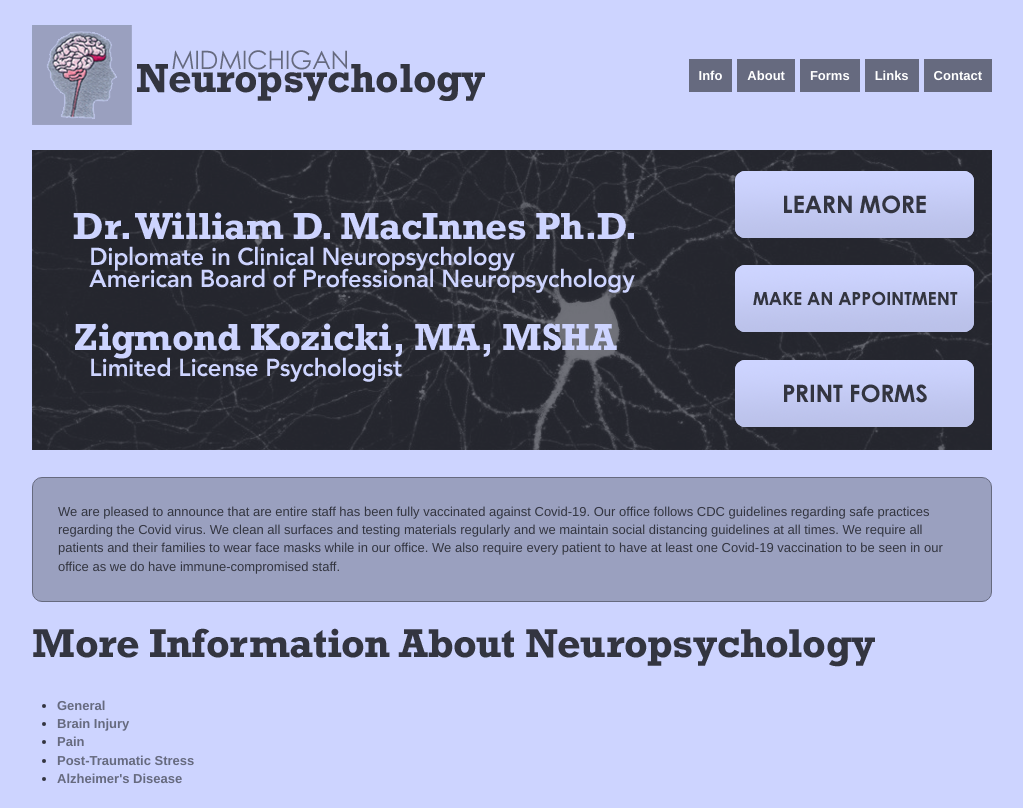
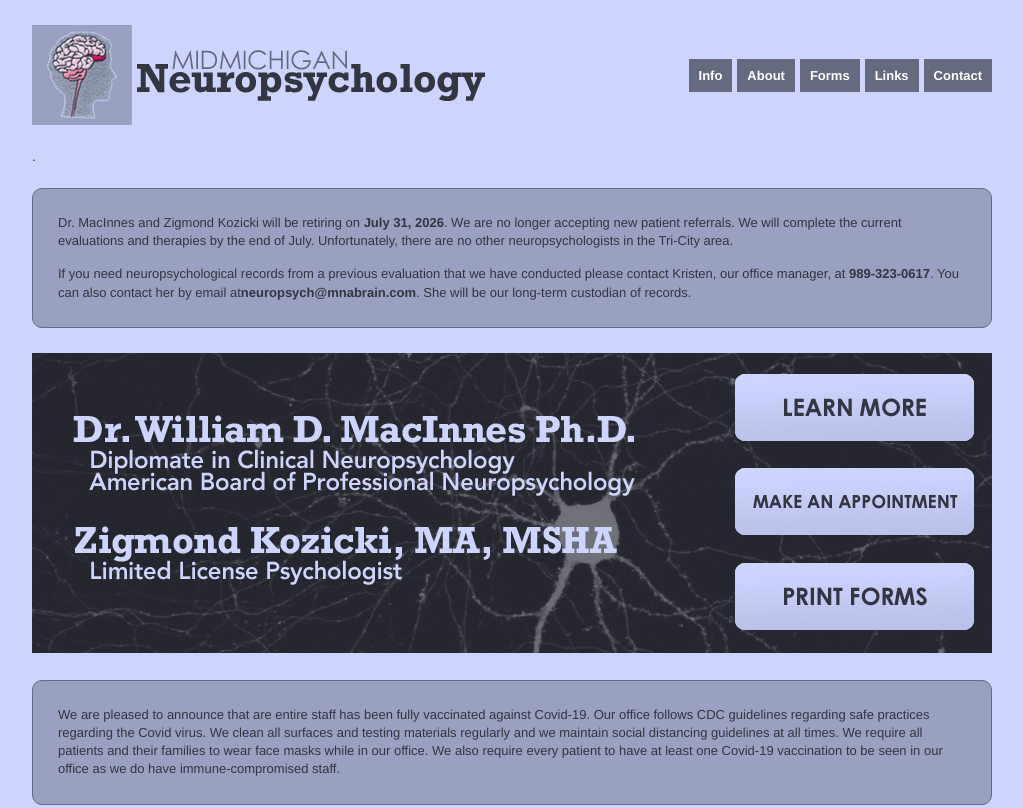
Before and after one commit to goddamnyouryan/midmichneuro, a Gatsby site: page / in a window 1280 px wide. Shown: the top 808 px of the page, without its empty margins (128-1151 px from the left). Built offline with nearby package versions, Linux system fonts and the light colour scheme; Gatsby itself is replaced by a stand-in of ours.

Commit message:
Adding retirement announcement.

```diff
--- a/src/pages/index.js
+++ b/src/pages/index.js
@@ -17,7 +17,25 @@ const links = [
 
 const IndexPage = () => (
   <Layout>
-    <SEO title="Home" />
+    <SEO title="Home" />.
+    <div className={style.retirement}>
+      <p>
+        Dr. MacInnes and Zigmond Kozicki will be retiring on
+        <strong> July 31, 2026</strong>. We are no longer accepting new patient
+        referrals. We will complete the current evaluations
+        and therapies by the end of July. Unfortunately, there
+        are no other neuropsychologists in the Tri-City area.
+      </p>
+      <p>
+        If you need neuropsychological records from a previous
+        evaluation that we have conducted please contact Kristen,
+        our office manager, at <a href="tel:989-323-0617">989-323-0617</a>.
+        You can also contact her by email at
+        <a href="mailto:neuropsych@mnabrain.com">neuropsych@mnabrain.com</a>.
+        She will be our long-term custodian of records.
+      </p>
+    </div>
+
     <div className={style.map}>
       <img src={info} useMap="#info-map" alt="Nav links for MNA Site" />
       <map name="info-map">
--- a/src/pages/index.module.css
+++ b/src/pages/index.module.css
@@ -2,13 +2,21 @@
   margin: 25px 0;
 }
 
-.covid {
+.covid, .retirement {
   padding: 25px;
   background: #9aa0bf;
   margin: 25px 0;
   border-radius: 10px;
   border: 1px solid #666a7f;
   line-height: 1.4;
+}
+
+.retirement p:first-of-type {
+  margin-bottom: 15px;
+}
+
+.retirement a {
+  color: #333540;
 }
 
 .alternativeToMap {
```
